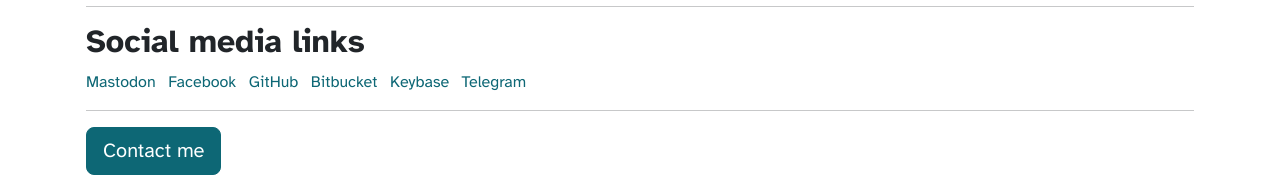
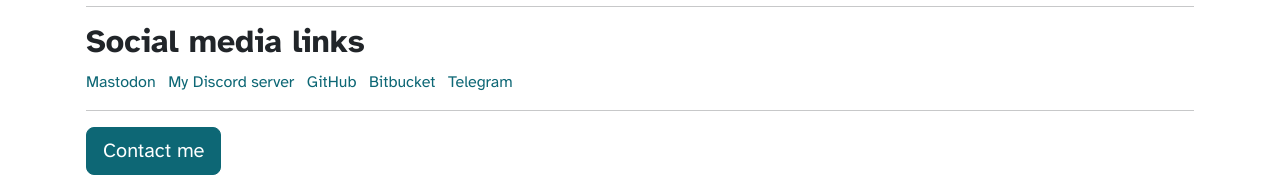
Before and after one commit to lscpriv/kode54-net, a website built with Parcel: page src/index.pug in a window 1280 px wide. Shown: the part 506-683 px from the top of the page. Built offline with nearby package versions, Linux system fonts and the light colour scheme.

Commit message:
Added Discord server link

```diff
--- a/src/index.pug
+++ b/src/index.pug
@@ -45,14 +45,12 @@
         li.list-inline-item
             a(href='https://social.losno.co/@chris' target='_self' rel='me') Mastodon
         li.list-inline-item
-            a(href='https://www.facebook.com/kode54' target='_self' rel='me') Facebook
+            a(href='https://discord.gg/4A6mrhtfAz' target='_self' rel='me') My Discord server
         li.list-inline-item
             a(href='https://github.com/kode54' target='_self' rel='me') GitHub
         li.list-inline-item
             a(href='https://bitbucket.org/losnoco' target='_self' rel='me') Bitbucket
         li.list-inline-item
-            a(href='https://keybase.io/kode54' target='_self' rel='me') Keybase
-        li.list-inline-item
             a(href='https://t.me/kode54' target='_self' rel='me') Telegram
     hr
     a.btn.btn-primary.btn-lg.btn-block(href='contact.pug' role='button') Contact me
```
